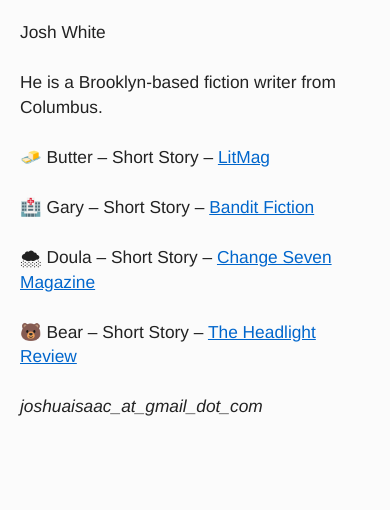
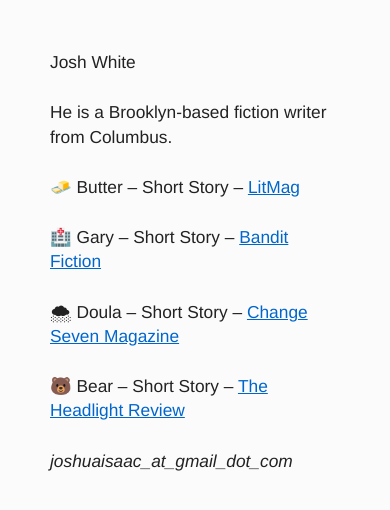
Before and after one commit to 000josh000/joshwhite.me, a plain HTML site: page index.html in a window 390 px wide. Drawn offline with Linux system fonts and the light colour scheme.

Commit message:
Update style.css

```diff
--- a/style.css
+++ b/style.css
@@ -367,14 +367,14 @@ td {
 
 @media screen and (max-width: 768px) {
 	body {
-		margin:30px;
+		margin:50px;
 	}
 }
 
 @media screen and (max-width: 736px),
        screen and (max-width: 808px) and (max-height: 414px) {
 	body {
-		margin:20px;
+		margin:50px;
 	}
 
 	ul,ol {
```
